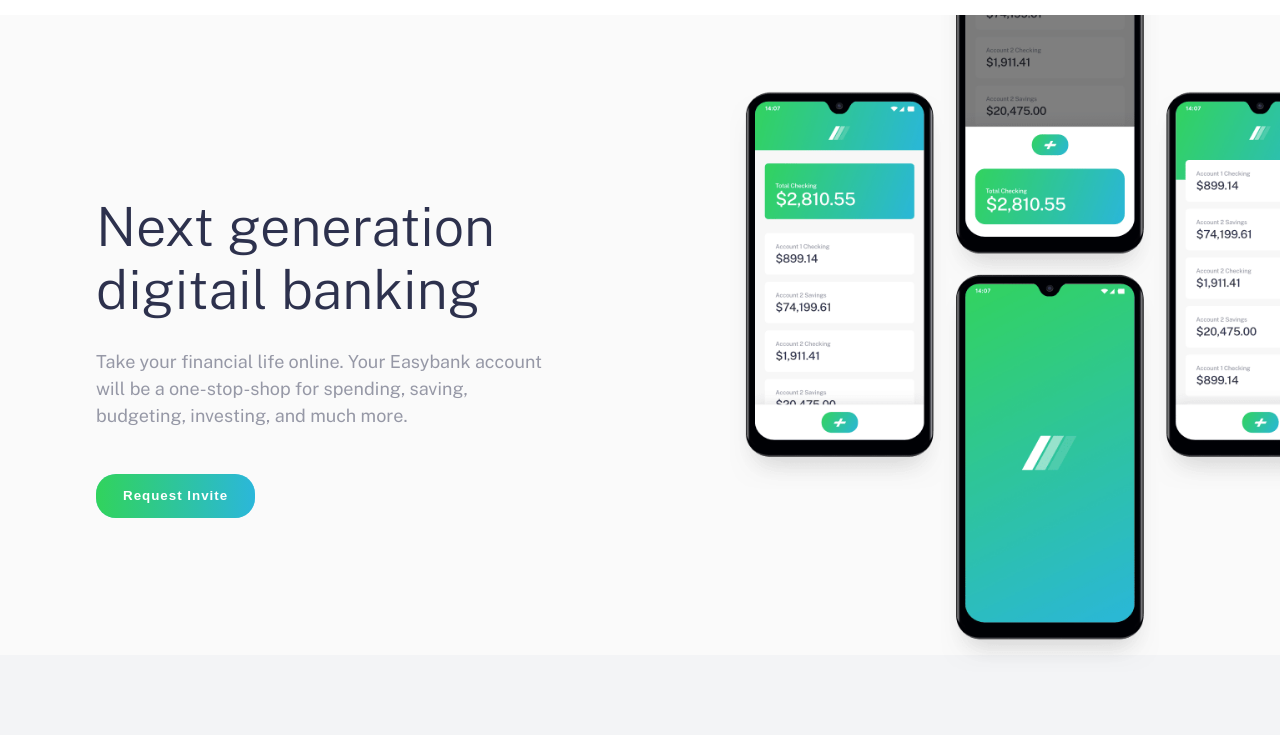
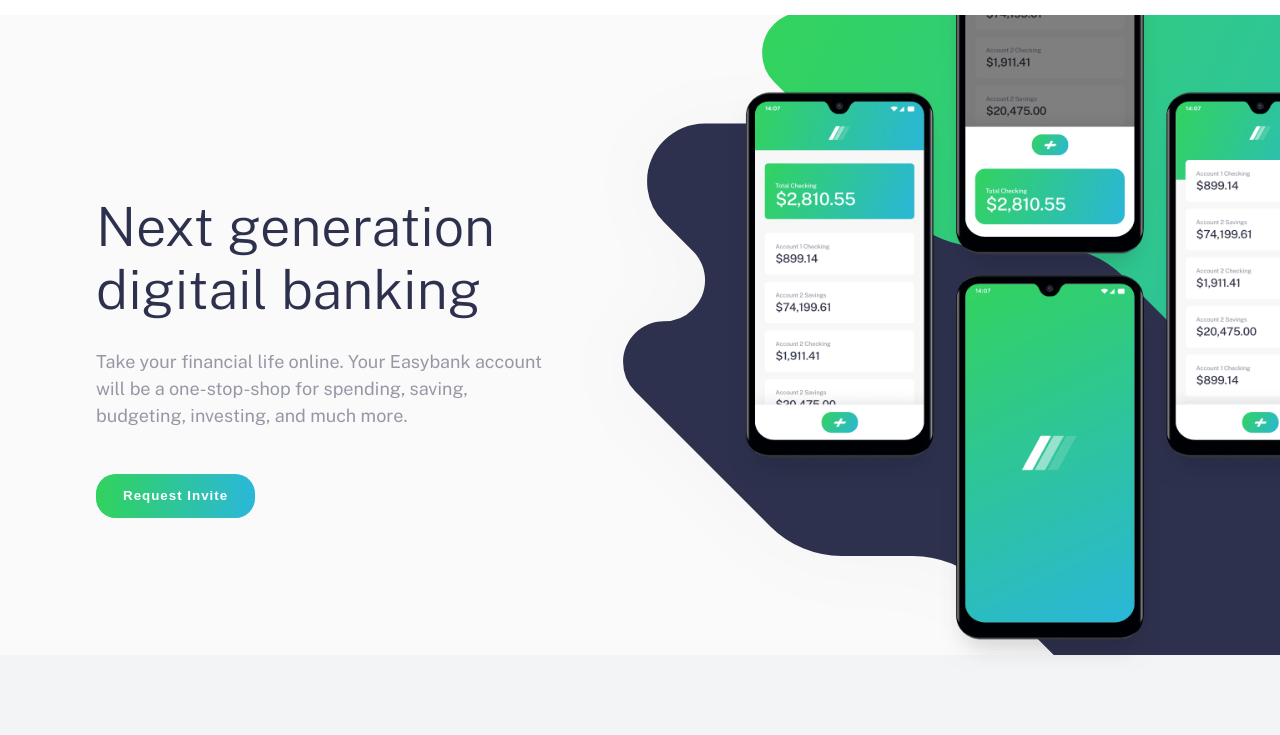
Before and after one commit to Sehja/easybank, a website: page index.html in a window 1280 px wide. Shown: the part 65-800 px from the top of the page. Drawn offline with nearby package versions, Linux system fonts and the light colour scheme; the site is published under a folder, as on GitHub Pages, so addresses that start at the root find nothing; files whose address does not match are found by name.

Commit message:
changes header__bottom img

```diff
--- a/sass/_home.scss
+++ b/sass/_home.scss
@@ -49,7 +49,7 @@
         position: relative;
         height: 80vh;
         padding: 10rem 0;
-        background-image: url(/images/bg-intro-desktop.svg);
+        background-image: url(./images/bg-intro-desktop.svg);
         background-repeat: no-repeat;
         background-position: 43vw 50%;
         background-size: cover;
```
Also changed, not shown: css/style.css.
